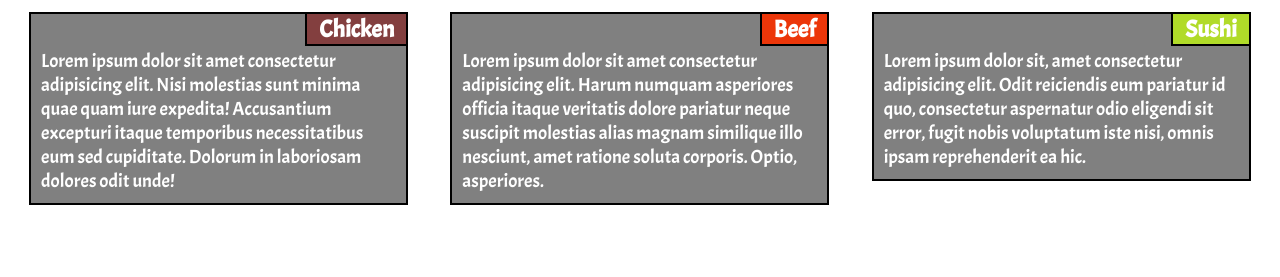
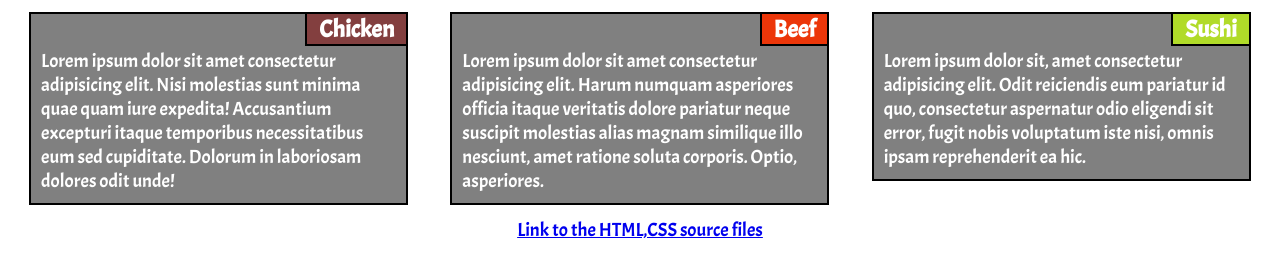
Before and after one commit to PercyJia95/cousera-fullstack-assignments, a plain HTML site: page index.html in a window 1280 px wide. Shown: the part 67-344 px from the top of the page. Drawn offline with Linux system fonts and the light colour scheme.

Commit message:
added link to github files

```diff
--- a/index.html
+++ b/index.html
@@ -31,5 +31,10 @@
   </div>
 </div>
 
+<a href="https://github.com/PercyJia95/cousera-fullstack-assignments">
+   <div style="text-align: center; clear:both;">Link to the HTML,CSS source files</div>
+</a>
+
+
 </body>
 </html>
```
